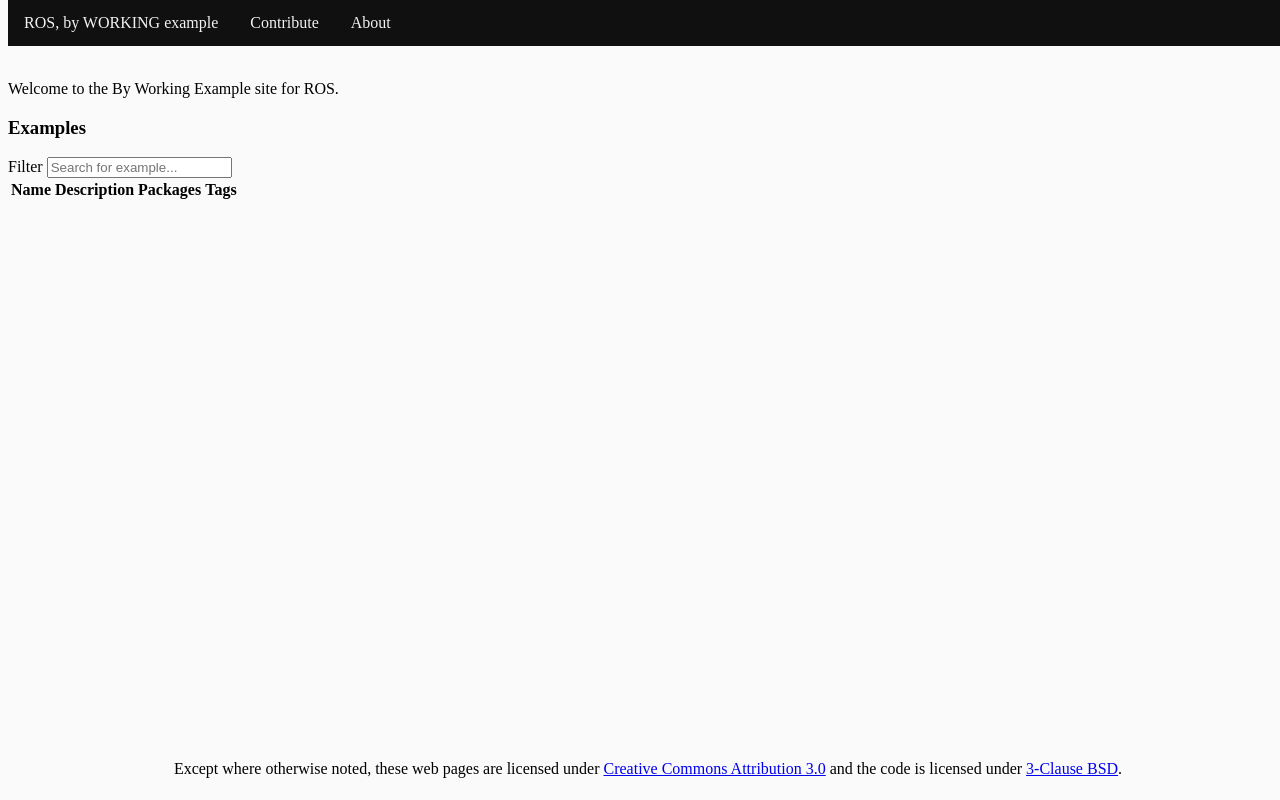
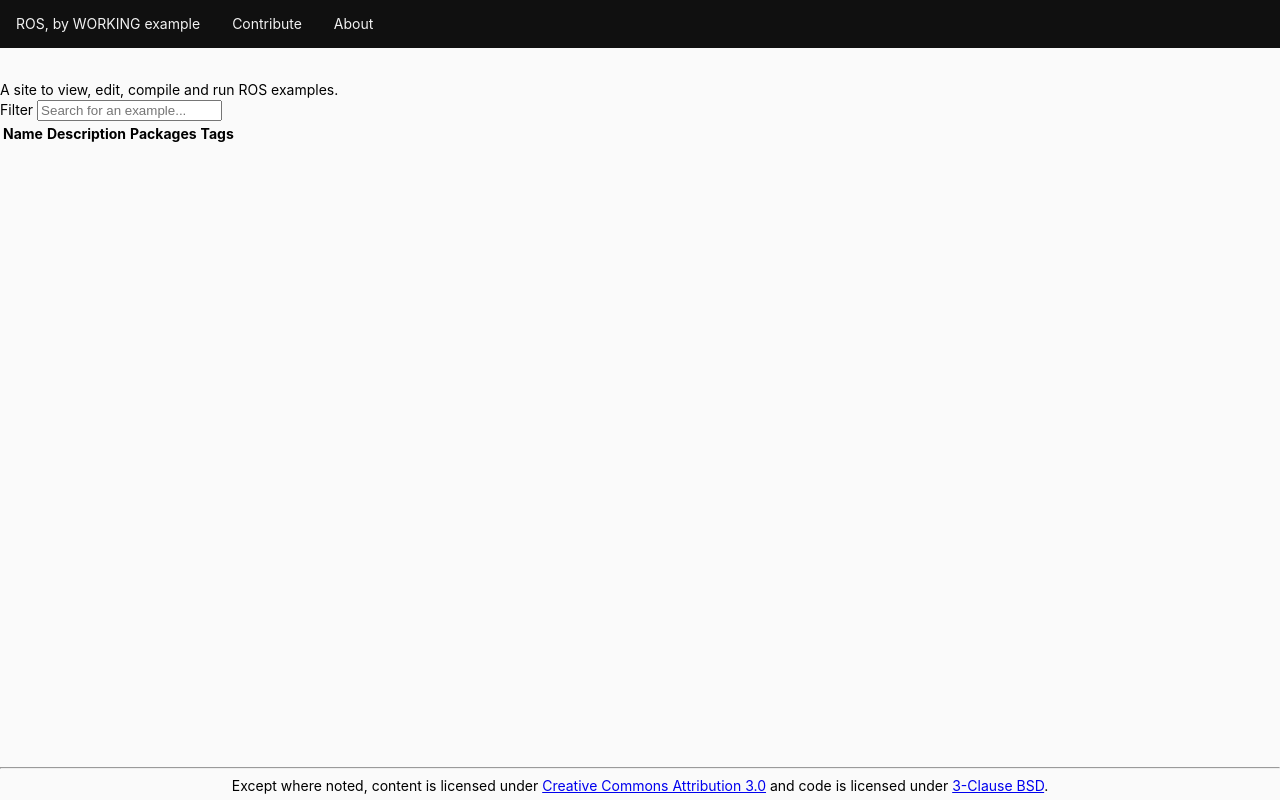
Before and after one commit to davidmball/online_ros, a website: page public/index.html in a window 1280 px wide. Drawn offline with nearby package versions, Linux system fonts and the light colour scheme; no server answers.

Commit message:
A few style changes.

```diff
--- a/public/index.html
+++ b/public/index.html
@@ -56,10 +56,10 @@
   </br>
 </br>
 </br>
-  Welcome to the By Working Example site for ROS.</br>
+  A site to view, edit, compile and run ROS examples.</br>
   <div ng-app="app" ng-controller="ListController">
-          <h3>Examples</h3>
-          Filter <input type="text" placeholder="Search for example..." ng-model="allKeyword" />
+
+          Filter <input type="text" placeholder="Search for an example..." ng-model="allKeyword" />
           <table class="table">
               <tr>
                   <th>Name</th>
@@ -75,9 +75,10 @@
               </tr>
           </table>
   </div>
-  <footer style="position: fixed; text-align: center; bottom: 0px; width: 100%; height: 40px; background-color: 0xFAFAFA;">
-    Except where otherwise noted, these web pages are licensed under <a href="https://creativecommons.org/licenses/by/3.0/">Creative Commons Attribution 3.0</a>
-    and the code is licensed under <a href="https://opensource.org/licenses/BSD-3-Clause">3-Clause BSD</a>.
+  <footer>
+    <hr>
+    Except where noted, content is licensed under <a href="https://creativecommons.org/licenses/by/3.0/">Creative Commons Attribution 3.0</a>
+    and code is licensed under <a href="https://opensource.org/licenses/BSD-3-Clause">3-Clause BSD</a>.
   </footer>
 
   </body>
--- a/public/styles.css
+++ b/public/styles.css
@@ -64,3 +64,24 @@
 div.tab-frame input:nth-of-type(4):checked ~ .tab:nth-of-type(4),
 div.tab-frame input:nth-of-type(5):checked ~ .tab:nth-of-type(5),
 div.tab-frame input:nth-of-type(6):checked ~ .tab:nth-of-type(6){ display:block;}
+
+
+/* The same font as for github */
+body {
+	font-family: -apple-system, BlinkMacSystemFont, "Segoe UI", Helvetica, Arial, sans-serif, "Apple Color Emoji", "Segoe UI Emoji", "Segoe UI Symbol";
+	font-size: 14px;
+	font-style: normal;
+	font-variant: normal;
+	font-weight: 400;
+	line-height: 20px;
+  margin: 0;
+}
+
+footer {
+  position: fixed;
+  text-align: center;
+  bottom: 0px;
+  width: 100%;
+  height: 40px;
+  background-color: 0xFAFAFA;
+}
```
